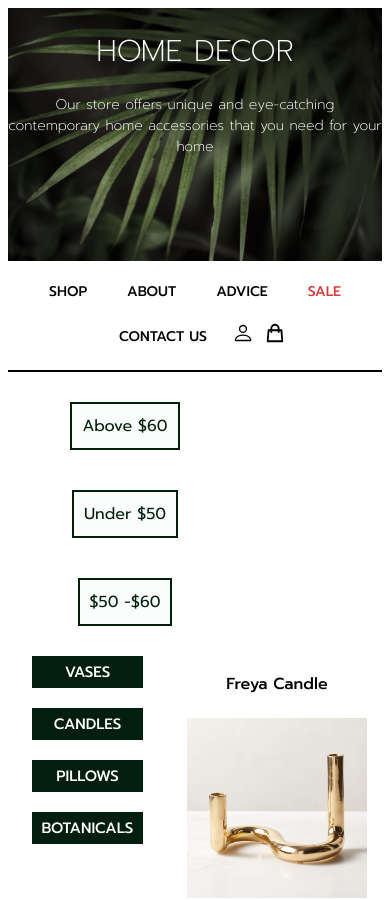
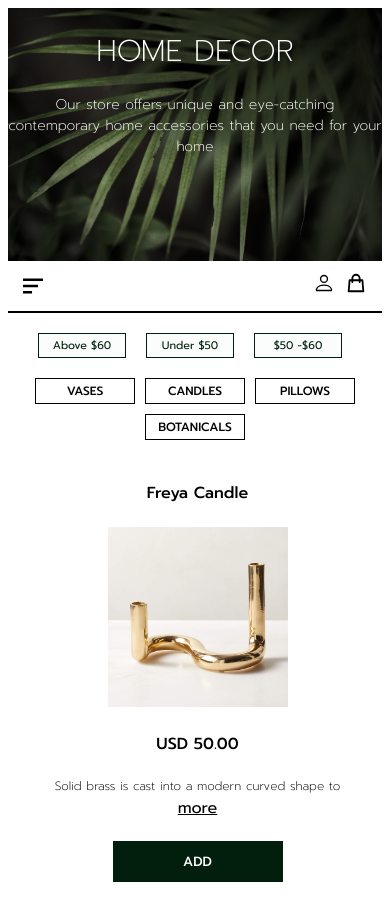
Before and after one commit to ilnura-ilya/home-decor-store, a React (Create React App) app: page / in a window 390 px wide. Shown: the top 900 px of the page. Built offline with nearby package versions, Linux system fonts and the light colour scheme; a web font is replaced by a local one.

Commit message:
commit menu

```diff
--- a/src/App.css
+++ b/src/App.css
@@ -30,6 +30,7 @@ h3{
 .container{
   display: flex;
   justify-content: center;
+  align-items: center;
   flex-wrap: wrap;
 }
 .div{
@@ -44,6 +45,10 @@ h3{
 .chooseCategoryDiv{
   margin-top: 50px;
   flex: 1;
+  display: flex;
+  flex-direction: column;
+  align-items: center;
+  flex-wrap: wrap;
 }
 .itemsDiv{
   display: flex;
@@ -100,6 +105,7 @@ p{
   border: none;
   cursor: pointer;
   text-align: left;
+  border: 1px solid #000;
   padding: 5px;
 }
 .btnCateg:focus{
@@ -127,8 +133,17 @@ p{
   font-family: 'Prompt', sans-serif;
   font-size: 16px;
 }
+.priceCategDiv{
+  display: flex;
+
+  justify-content: center;
+  align-items: center;
+}
 .checkPrice{
   display: flex;
+  flex-direction: row;
+  justify-content: center;
+  align-items: center;
 }
 
 .btnPrice {
@@ -141,7 +156,7 @@ p{
   padding: 10px;
   margin: 10px;
   margin-top: 30px;
-  width: auto;
+  width: 150px;
   justify-content: center;
   font-family: 'Prompt', sans-serif;
   background-color: rgb(250, 253, 251);
@@ -164,11 +179,22 @@ p{
 
 
 nav{
+  position: relative;
   display: flex;
   justify-content: center;
   align-items: center;
   padding: 10px;
   border-bottom: 2px solid black;
+}
+.hamburger{
+  height: 30px;
+  width: 30px;
+  display: none;
+}
+
+.navigationMenu ul{
+  display: flex;
+  flex-direction: row;
 }
 .link{
   font-family: 'Prompt', sans-serif;
@@ -420,7 +446,6 @@ h5{
   font-size: 15px;
   width: 135px;
   margin: 10px;
-  background-color: #fff;
   padding: 5px;
 }
   .coupon-image{
@@ -449,10 +474,59 @@ h5{
   h3{
     font-size: 18px;
   }
+  nav{
+    height: 30px;
+  }
+  .hamburger{
+    display: block;
+    position: absolute;
+    z-index: 10;
+    top: 10px;
+    left: 10px;
+
+  }
+  .navigationMenu ul{
+    flex-direction: column;
+    justify-content: flex-start;
+    align-items: center;
+    position: absolute;
+   background-color: #fff;
+    top: 0;
+    left: 0;
+    width: 90%;
+    max-width: 100%;
+    height: 70vh;
+    z-index: 1;
+  }
+
+  .navigationMenu {
+    display: none;
+
+  }
+  .navigationMenu.expanded {
+    display: block;
+    overflow: hidden;
+  }
+
   .link{
-    font-size: 16px;
-    padding: 10px 20px;
+    font-size: 18px;
+    padding: 20px 0px 0px;
   }
+
+  .symbol{
+    position: absolute;
+    right: 10px;
+    z-index: 10;
+
+  }
+
+ .filter{
+   font-size: 14px;
+   width: 90px;
+ }
+ .checked input{
+   width: 120px;
+ }
   .email-footer{
     width: 500px;
   }
@@ -490,6 +564,7 @@ h5{
     text-align: center;
     flex-wrap: wrap;
   }
+
   .link{
     font-size: 14px;
   }
@@ -501,19 +576,33 @@ h5{
   }
   .btnPrice{
     padding: 3px;
-    margin: 10px;
+    margin: 5px;
     margin-top: 15px;
-    width: 120px;
+  }
+  .filter{
+    padding: 3px;
+    margin: 5px;
+    margin-top: 20px;
+    border: 1px solid rgb(1, 31, 12);
+    font-size: 11px;
+    width: 80px;
+  }
+  .itemsSection{
+    display: flex;
+    flex-direction: column;
   }
   .chooseCategoryDiv{
-    margin-top: 10px;
+    flex-direction: row;
+    justify-content: center;
     text-align: center;
+    margin-top: 0;
   }
   .btnCateg{
     text-align: center;
-    background-color: rgb(1, 31, 12);
-    color: #fff;
-    border: none;
+    width: 100px;
+    margin: 5px;
+    padding: 3px;
+    font-size: 12px;
   }
   .email-footer{
     width: 90%;
@@ -577,13 +666,7 @@ h5{
   .chooseCategoryDiv{
     margin-top: 10px;
   }
-  .btnCateg{
-    text-align: center;
-    width: 70%;
-    background-color: rgb(1, 31, 12);
-    color: #fff;
-    border: none;
-  }
+
   .itemsDiv{
     flex: 1;
     margin-left: 5px;
--- a/src/App.js
+++ b/src/App.js
@@ -8,10 +8,17 @@ import Sale from "./Sale";
 import Footer from "./Footer";
 import { HiOutlineShoppingBag } from "react-icons/hi";
 import { BsPerson } from "react-icons/bs";
+import { BiMenuAltLeft } from "react-icons/bi";
+import { IoIosClose } from "react-icons/io";
+import React, { useState } from 'react';
 
 
 
 function App (){
+
+  const [responsive, setResponsive] = useState(false);
+
+
 
   const showCart= ()=> {
     const cartUsers = document.getElementById('cart');
@@ -31,11 +38,16 @@ function App (){
        </div>
 
           <nav>
+            <div className="hamburgerDiv" onClick={() => setResponsive(!responsive)}>{responsive ? <IoIosClose  className="hamburger"/> : <BiMenuAltLeft className="hamburger"/>}</div>
+            <div className= {responsive ? "navigationMenu expanded" : "navigationMenu"}>
+              <ul>
              <Link to = "/" className='link'>Shop</Link>
              <Link to = "/aboutUs" className='link'>About</Link>
              <Link to = "/advice" className='link'>Advice</Link>
              <Link to = "/sale" className='link red'>Sale</Link>
              <Link to = "/contactUs" className='link'>Contact Us</Link>
+             </ul>
+            </div>
              <div className=' symbol'>
               <div className='symbol-link '><BsPerson/></div>
               <div className="symbol-link two cart" onClick={()=>{showCart()}} >< HiOutlineShoppingBag/></div>
--- a/src/Buttons.js
+++ b/src/Buttons.js
@@ -1,6 +1,6 @@
 function Buttons ({filteredItems, handleToggle}){
    return (
-      <div className="container">
+      <div  className='priceCategDiv'>
          <div className="checkPrice">
       <label onClick={(e) => handleToggle(e)} htmlFor="above60" className="filter">Above $60</label>
          <input type="checkbox" name="types" className="btnPrice" value= "above60" id="above60" onClick = {() => filteredItems()}/>
--- a/src/Home.js
+++ b/src/Home.js
@@ -52,8 +52,10 @@ function Home () {
 
       return (
         <div className="App">
+       <div>
+         <Buttons filteredItems = {chosenPriceCategory} handleToggle={clickLabel}  />
+       </div>
 
-        <Buttons filteredItems = {chosenPriceCategory} handleToggle={clickLabel}  />
         <div className='itemsSection'>
          <div className='chooseCategoryDiv'>
           <Category chosenItemCategory = {chosenItemCategory} />
```
